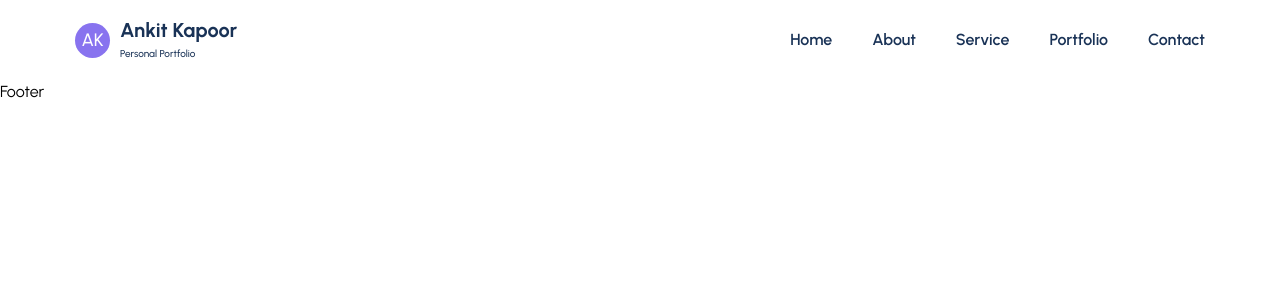
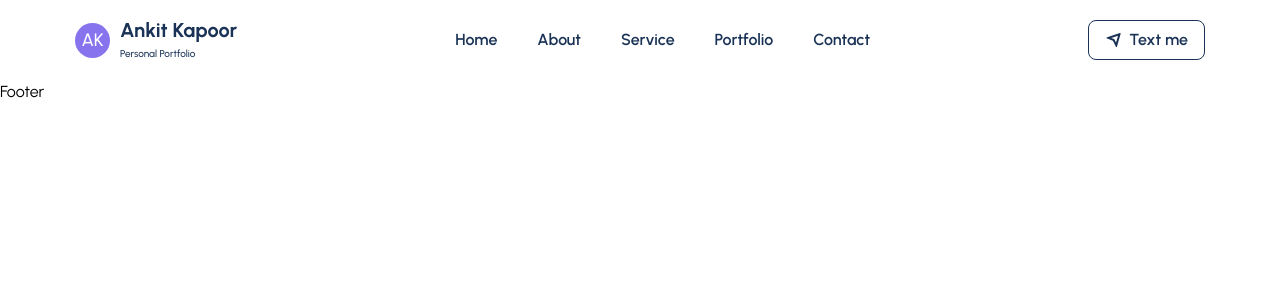
Before and after one commit to ankitkapoor8437/tailwind-portfolio-project, a React (Create React App) app: page / in a window 1280 px wide. Shown: the top 300 px of the page. Built offline with nearby package versions, Linux system fonts and the light colour scheme.

Commit message:
Added button section.

```diff
--- a/src/components/header/Header.jsx
+++ b/src/components/header/Header.jsx
@@ -33,6 +33,17 @@ const Header = () => {
               }
             </ul>
           </div>
+          {/* Menu End */}
+
+          {/* Menu Right Section */}
+          <div className='flex items-center gap-4'>
+            <button className='flex items-center gap-2 text-smallTextColor font-[600] border border-solid
+            border-smallTextColor py-2 px-4 rounded-[8px] max-h-[40px] hover:bg-smallTextColor hover:text-white
+            hover:font-[500] ease-in-out duration-100'>
+              <i className='ri-send-plane-line'></i>Text me
+            </button>
+          </div>
+          {/* Menu Right End */}
         </div>
       </div>
     </header>
```
